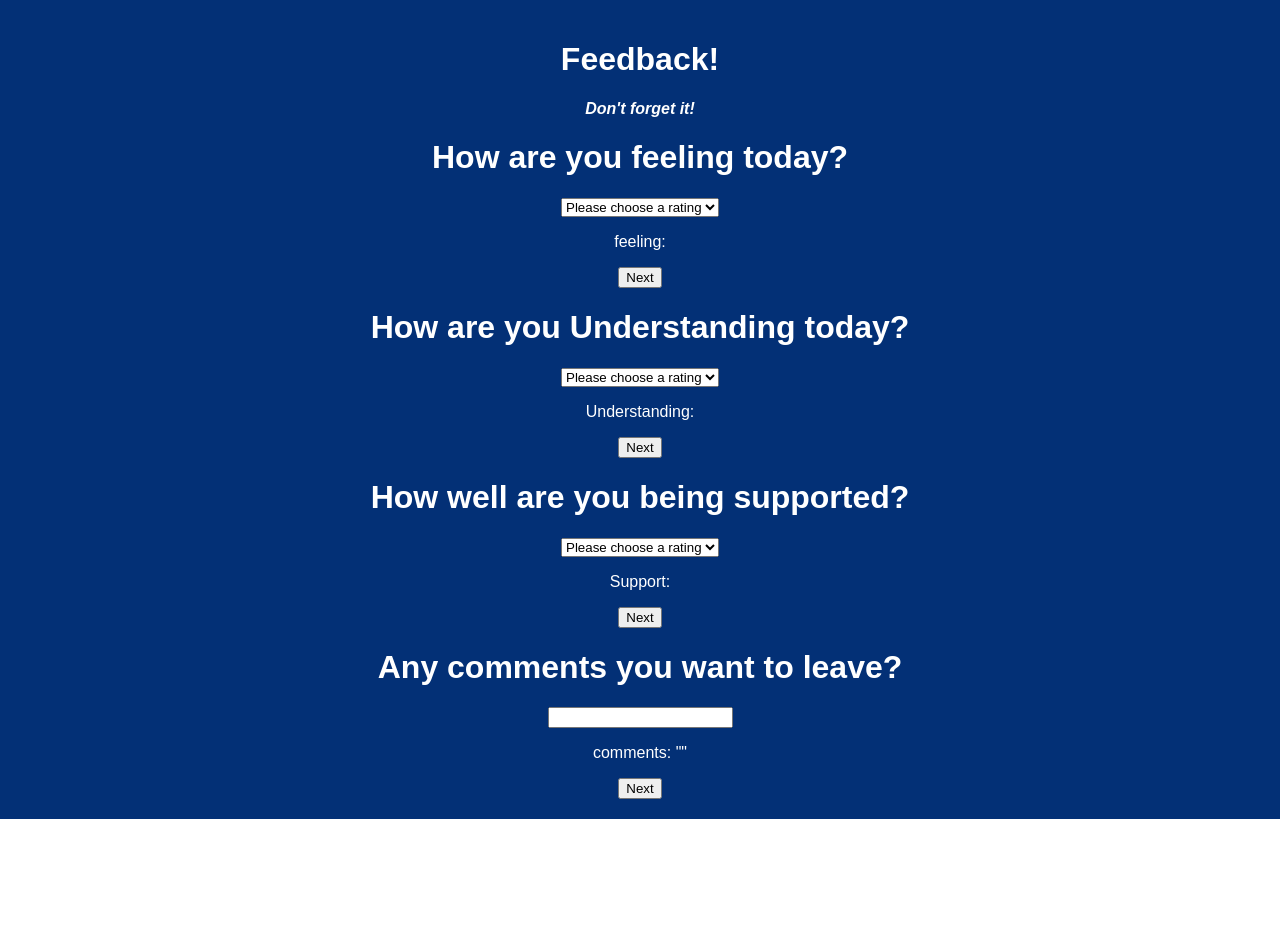
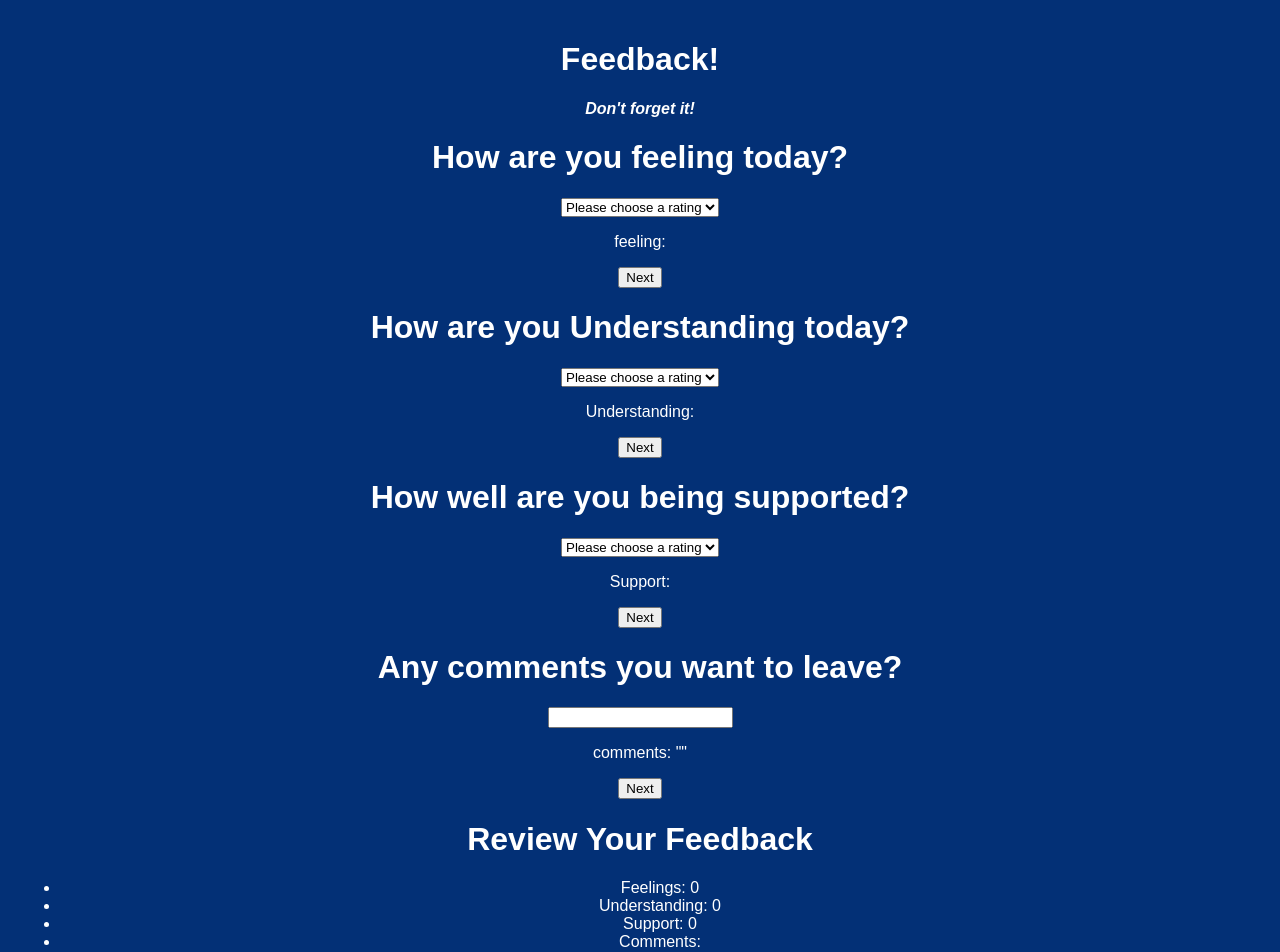
Before and after one commit to petestapp/weekend-redux-feedback-loop, a React (Create React App) app: page /support in a window 1280 px wide. Shown: the top 952 px of the page. Before the commit the page ends 839 px from the top, so only its background shows below. Built offline with nearby package versions, Linux system fonts and the light colour scheme.

Commit message:
values from redux showing on review

```diff
--- a/src/components/App/App.jsx
+++ b/src/components/App/App.jsx
@@ -5,6 +5,7 @@ import Feeling from '../Feeling/Feeling';
 import Understanding from '../Understanding/Understanding';
 import Support from '../Support/Support';
 import Comments from '../Comments/Comments';
+import Review from '../Review/Review';
 
 function App() {
 
@@ -17,6 +18,7 @@ function App() {
         <Understanding />
         <Support />
         <Comments />
+        <Review />
       </header>
     </div>
   );
--- /dev/null
+++ b/src/components/Review/Review.jsx
@@ -0,0 +1,22 @@
+import { useState, useEffect } from "react";
+import {useDispatch, useSelector} from 'react-redux';
+
+function Review( props ){
+    // const[ name, setName ]=useState( null );
+    const dispatch = useDispatch();
+    const feedback = useSelector(store=> store.feedback);
+
+    return(
+        <div>
+            <h1>Review Your Feedback</h1>
+            <ul>
+                <li>Feelings: {feedback.feeling}</li>
+                <li>Understanding: {feedback.understanding}</li>
+                <li>Support: {feedback.support}</li>
+                <li>Comments: {feedback.comments}</li>
+            </ul>
+        </div>
+    )
+}
+
+export default Review;
```
